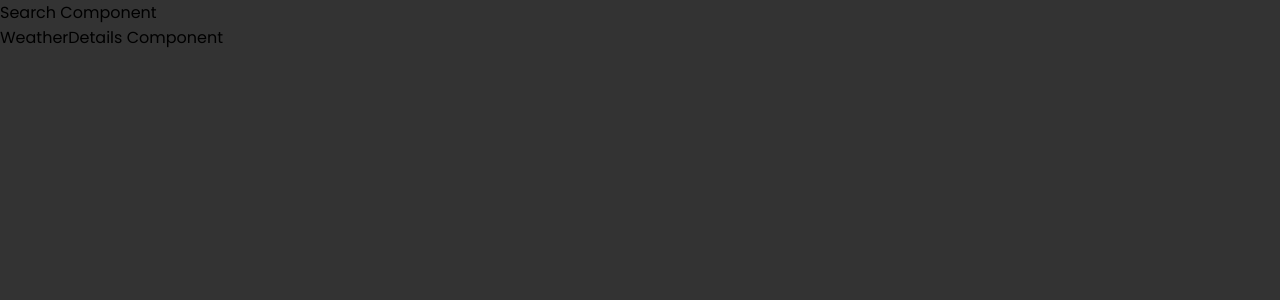
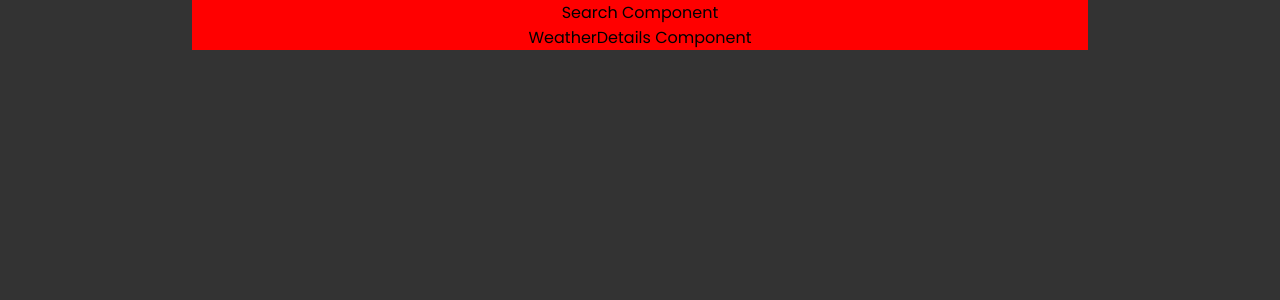
Before and after one commit to HaniyehPeyvandi/weather-app, a React (Create React App) app: page / in a window 1280 px wide. Shown: the top 300 px of the page. Built offline with nearby package versions, Linux system fonts and the light colour scheme.

Commit message:
add styles of WeatherApp component

```diff
--- a/src/components/WeatherApp/WeatherApp.js
+++ b/src/components/WeatherApp/WeatherApp.js
@@ -1,9 +1,10 @@
 import Search from "../Search/Search";
 import WeatherDetails from "../WeatherDetails/WeatherDetails";
+import styles from './WeatherApp.module.css';
 
 const WeatherApp = () => {
   return (
-    <div>
+    <div className={styles.container}>
       <Search/>
       <WeatherDetails/>
     </div>
--- /dev/null
+++ b/src/components/WeatherApp/WeatherApp.module.css
@@ -0,0 +1,8 @@
+.container{
+  display: flex;
+  flex-direction: column;
+  align-items: center;
+  background-color: red;
+  width: 70%;
+  margin: auto;
+}
```
